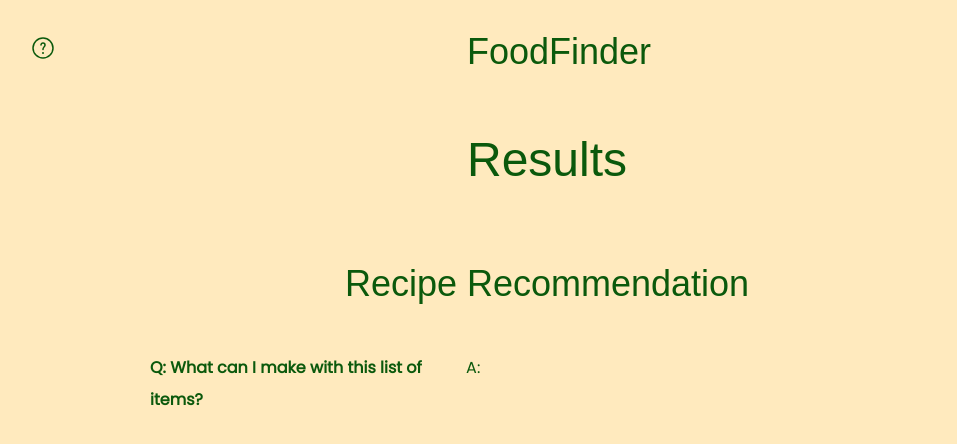
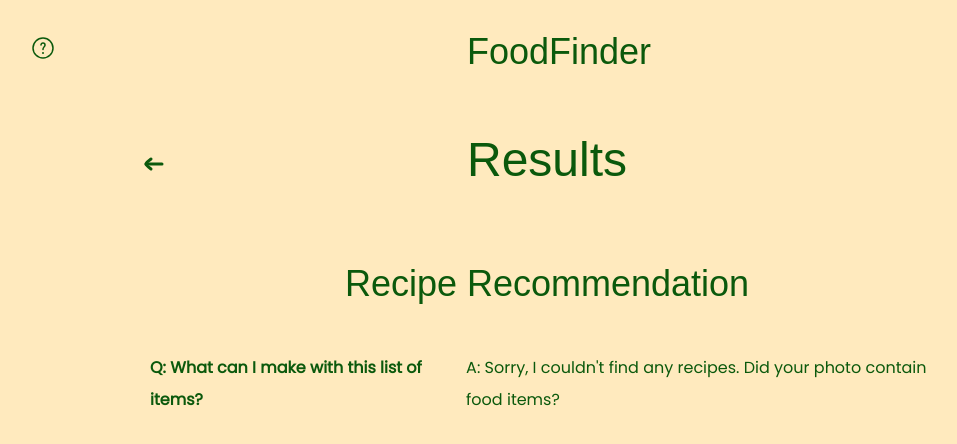
Before and after one commit to jamesyang02/food-finder-ecj-next, a Next.js app: page /home/results in a window 1280 px wide. Shown: the top 444 px of the page, without its empty margins (93-1050 px from the left). Built offline with nearby package versions, Linux system fonts and the light colour scheme; a web font is replaced by a local one.

Commit message:
added a back button and upload verification on results page. Ready for ship?

```diff
--- a/app/home/page.tsx
+++ b/app/home/page.tsx
@@ -19,6 +19,14 @@ export default function Page() {
   const mounted = useMounted();
   if (mounted) {
     window.onload = () => {
+
+      // disable loading screen on window load
+      const loadingBox = document.getElementById("loadingBox");
+      if (loadingBox) {
+        loadingBox.classList.remove("hidden");
+        loadingBox.classList.add("absolute");
+        loadingBox.setAttribute("style", "opacity: 1;");
+      }
 
       // enable analyze button on window load
       const uploadButton = document.getElementById("uploadButton");
--- a/app/home/results/page.tsx
+++ b/app/home/results/page.tsx
@@ -14,6 +14,13 @@ export default function Page() {
 
   const [data, setData] = useState<any>([]);
   const [groqData, setGroqData] = useState<any>([]);
+
+  const ArrowLeft02Icon = (props: React.SVGProps<SVGSVGElement>) => (
+    <svg xmlns="http://www.w3.org/2000/svg" viewBox="0 0 24 24" width={24} height={24} color={"foreground-rgb"} fill={"none"} {...props}>
+      <path d="M3.99982 11.9998L19.9998 11.9998" stroke="currentColor" strokeWidth="3" strokeLinecap="round" strokeLinejoin="round" />
+      <path d="M8.99963 17C8.99963 17 3.99968 13.3176 3.99966 12C3.99965 10.6824 8.99966 7 8.99966 7" stroke="currentColor" strokeWidth="3" strokeLinecap="round" strokeLinejoin="round" />
+    </svg>
+  );
 
   useEffect(() => {
     async function fetchData() {
@@ -38,9 +45,13 @@ export default function Page() {
         }
         console.log(form);
         // send the form to the groq endpoint
-        const response = await axios.post("https://food-finder-ecj.vercel.app/api/groq", form);
-        if (response.data) {
-          setGroqData(response.data);
+        try {
+          const response = await axios.post("https://food-finder-ecj.vercel.app/api/groq", form);
+          if (response.data) {
+            setGroqData(response.data);
+          }
+        } catch (error) {
+          console.error(error);
         }
       }
     }
@@ -55,6 +66,7 @@ export default function Page() {
     <div id="resultsWrapper" className="mx-auto w-9/12">
       <div className="relative mx-auto w-full text-center">
         <h1 className={dela.className + " p-10 text-5xl font-bold"}>Results</h1>
+        <ArrowLeft02Icon className="absolute top-14 left-0 hover:cursor-pointer" onClick={() => {window.location.href = "/home";}} />
       </div>
       <div className="flex md:flex-row flex-col flex-auto">
         <div id="foodItemsList" className="md:w-10/12 w-full flex md:flex-row flex-col flex-wrap flex-auto">
@@ -73,6 +85,7 @@ export default function Page() {
         <p className="p-2 md:w-fit w-full"><b>Q: What can I make with this list of items?</b></p><br></br>
         <div id="groqItemsList" className="p-2 md:w-2/3 w-full">
           {groqData && "A: " + groqData}
+          {!groqData[0] && "Sorry, I couldn't find any recipes. Did your photo contain food items?"}
         </div>
       </div>
       <div id="footing" className="h-44"></div>
```
